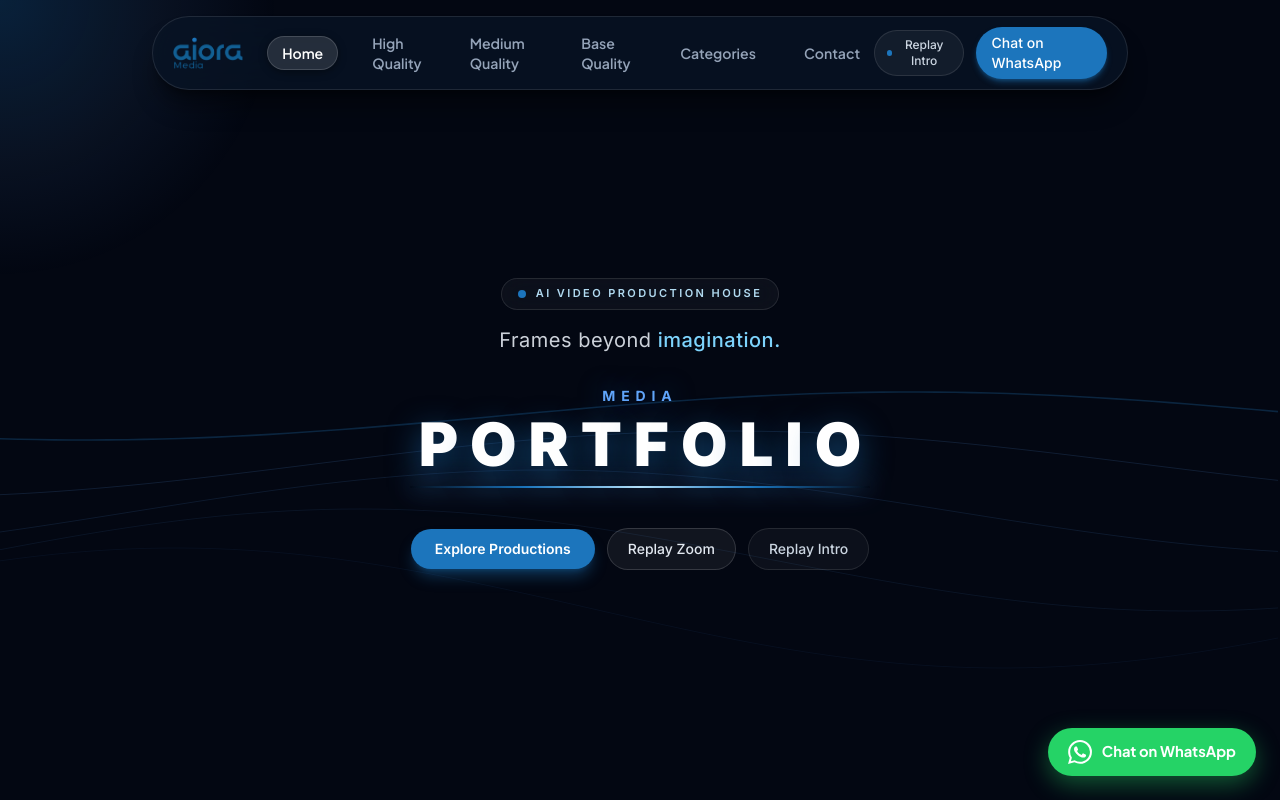
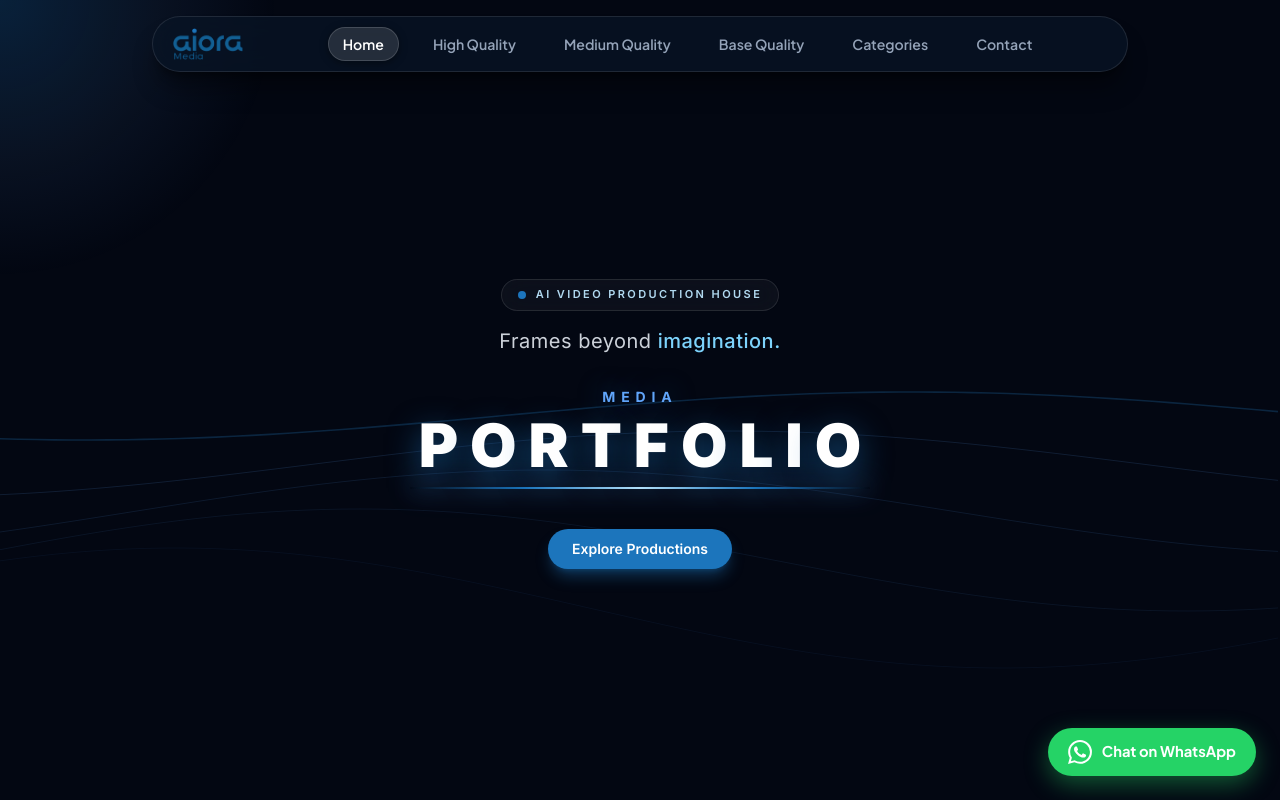
Before and after one commit to muzuhp8480-collab/aoira-media-portfolio, a website built with Vite: page index.html in a window 1280 px wide. Shown: the top 800 px of the page. Built offline with nearby package versions, Linux system fonts and the light colour scheme; animation ran at ten frames a second.

Commit message:
Remove Replay and navbar action buttons as requested

```diff
--- a/index.html
+++ b/index.html
@@ -62,20 +62,6 @@
         </div>
 
         <div class="flex items-center gap-3">
-          <button
-            id="replay-btn-nav"
-            type="button"
-            class="hidden sm:inline-flex items-center gap-1.5 text-xs font-medium text-slate-300 hover:text-white transition-colors px-3 py-1.5 rounded-full bg-white/5 hover:bg-white/10 border border-white/10"
-          >
-            <span class="w-1.5 h-1.5 rounded-full bg-[#1C75BC]"></span>
-            Replay Intro
-          </button>
-          <a
-            href="#contact"
-            class="px-4 py-1.5 rounded-full bg-[#1C75BC] hover:bg-[#2589DA] text-white text-xs sm:text-sm font-medium transition-all shadow-md shadow-[#1C75BC]/45 active:scale-95"
-          >
-            Chat on WhatsApp
-          </a>
           <!-- Mobile Toggle -->
           <button class="md:hidden mobile-toggle p-1 text-slate-300 hover:text-white focus:outline-none" id="mobile-toggle" aria-expanded="false" aria-controls="mobile-menu" aria-label="Toggle navigation menu">
             <svg class="w-6 h-6" fill="none" stroke="currentColor" viewBox="0 0 24 24"><path stroke-linecap="round" stroke-linejoin="round" stroke-width="2" d="M4 6h16M4 12h16m-7 6h7"></path></svg>
@@ -154,22 +140,6 @@
         >
           Explore Productions
         </a>
-
-        <button
-          id="replay-zoom-btn"
-          type="button"
-          class="px-5 py-2.5 rounded-full bg-white/[0.06] hover:bg-white/[0.14] border border-white/15 text-slate-200 text-xs sm:text-sm font-medium transition-all backdrop-blur-md active:scale-95"
-        >
-          Replay Zoom
-        </button>
-
-        <button
-          id="replay-btn-hero"
-          type="button"
-          class="px-5 py-2.5 rounded-full bg-white/[0.04] hover:bg-white/[0.12] border border-white/10 text-slate-300 text-xs sm:text-sm font-medium transition-all backdrop-blur-md active:scale-95"
-        >
-          Replay Intro
-        </button>
       </div>
     </section>
 
--- a/src/intro-animation.js
+++ b/src/intro-animation.js
@@ -63,10 +63,7 @@ export function initIntroAndCanvas() {
   const bgCanvas = document.getElementById('bg-canvas');
   const cursorGlow = document.getElementById('cursor-glow');
 
-  // Wire replay buttons
-  document.getElementById('replay-btn-hero')?.addEventListener('click', playIntro);
-  document.getElementById('replay-btn-nav')?.addEventListener('click', playIntro);
-  document.getElementById('replay-zoom-btn')?.addEventListener('click', replayHeroZoomBloom);
+  // Click on MEDIA / PORTFOLIO stage replays Zoom & Color Bloom
   document.getElementById('mp-stage')?.addEventListener('click', replayHeroZoomBloom);
 
   // Skip intro on overlay click
```
